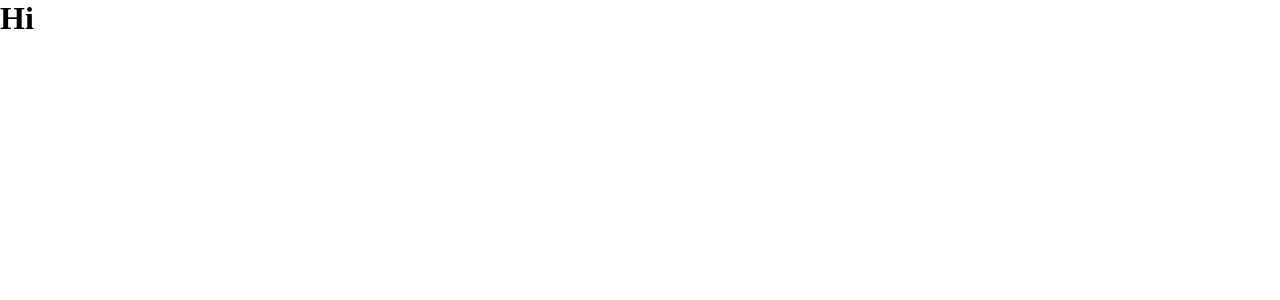
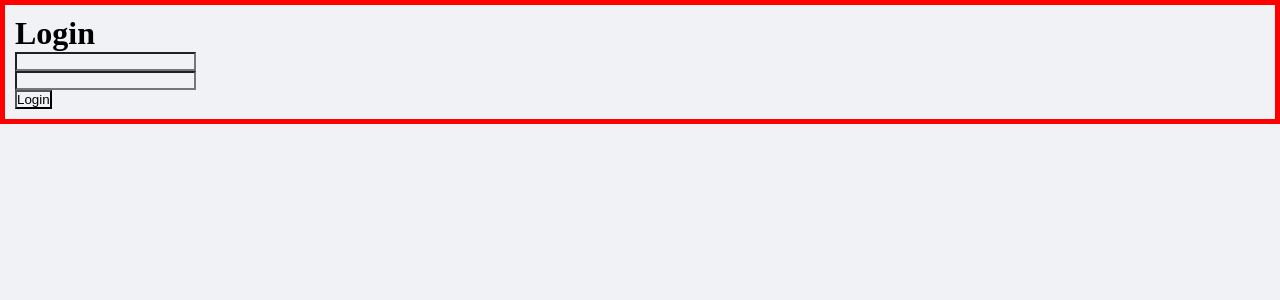
Before and after one commit to ed-santiago/social-media-project, a React (Create React App) app: page /login in a window 1280 px wide. Shown: the top 300 px of the page. Built offline with nearby package versions, Linux system fonts and the light colour scheme.

Commit message:
add login component, add CSS rules

```diff
--- a/package.json
+++ b/package.json
@@ -8,6 +8,7 @@
     "@testing-library/user-event": "^13.5.0",
     "react": "^18.2.0",
     "react-dom": "^18.2.0",
+    "react-router-dom": "^5.3.4",
     "react-scripts": "5.0.1",
     "web-vitals": "^2.1.4"
   },
--- a/src/App.js
+++ b/src/App.js
@@ -1,8 +1,21 @@
-import React from "react";
+import React, { useState } from "react";
+import { Route } from "react-router-dom/cjs/react-router-dom.min";
+import Login from "./components/Login";
+import Home from "./components/Home";
 
 function App() {
+  const [isLoggedIn, setIsLoggedIn] = useState(false);
+
   return (
-    <h1>Hi</h1>
+    <main>
+      <Route path="/login">
+        <Login setIsLoggedIn={setIsLoggedIn} />
+      </Route>
+
+      <Route exact path="/">
+        <Home isLoggedIn={isLoggedIn}/>
+      </Route >
+    </main>
   );
 }
 
--- /dev/null
+++ b/src/components/Home.js
@@ -0,0 +1,12 @@
+import React from "react";
+import { Redirect } from "react-router-dom/cjs/react-router-dom.min";
+
+function Home({isLoggedIn}) {
+  if(!isLoggedIn) return <Redirect to="/login" />
+
+  return (
+      <h1>Home</h1>
+  );
+}
+
+export default Home;
--- /dev/null
+++ b/src/components/Login.js
@@ -0,0 +1,51 @@
+import React, { useState } from "react";
+import { useHistory } from "react-router-dom/cjs/react-router-dom.min";
+
+function Login({ setIsLoggedIn }) {
+  const history = useHistory();
+  const [formData, setFormData] = useState({
+    username: "",
+    password: "",
+  });
+
+  function handleChange(e) {
+    setFormData({
+      ...formData,
+      [e.target.name]: e.target.value,
+    });
+  }
+
+  function handleSubmit(e) {
+    e.preventDefault();
+    setIsLoggedIn(true);
+    history.push("/");
+  }
+
+  function handleLogin() {
+    setIsLoggedIn(true);
+    history.push("/")
+  }
+
+  return (
+    <form id="login" onSubmit={handleSubmit}>
+      <h1>Login</h1>
+      <input
+        type="text"
+        name="username"
+        value={formData.username}
+        onChange={handleChange}
+      />
+      <br />
+      <input
+        type="password"
+        name="password"
+        value={formData.password}
+        onChange={handleChange}
+      />
+      <br />
+      <button type="submit">Login</button>
+    </form>
+  );
+}
+
+export default Login;
--- a/src/index.css
+++ b/src/index.css
@@ -1,4 +1,10 @@
 * {
   margin: 0;
   padding: 0;
+  background-color: rgb(240, 242, 245);
 }
+
+#login {
+  padding: 10px;
+  border: 5px solid red;
+}
--- a/src/index.js
+++ b/src/index.js
@@ -1,5 +1,6 @@
 import React from 'react';
 import ReactDOM from 'react-dom/client';
+import { BrowserRouter } from 'react-router-dom/cjs/react-router-dom.min';
 import './index.css';
 import App from './App';
 import reportWebVitals from './reportWebVitals';
@@ -7,7 +8,9 @@ import reportWebVitals from './reportWebVitals';
 const root = ReactDOM.createRoot(document.getElementById('root'));
 root.render(
   <React.StrictMode>
-    <App />
+    <BrowserRouter>
+      <App />
+    </BrowserRouter>
   </React.StrictMode>
 );
 
```
Also changed, not shown: src/App.css (deleted, +0 -38 lines), src/components/Header.js (+10 -1 lines), 2 other files (tests, documents, lock files or other folders).
